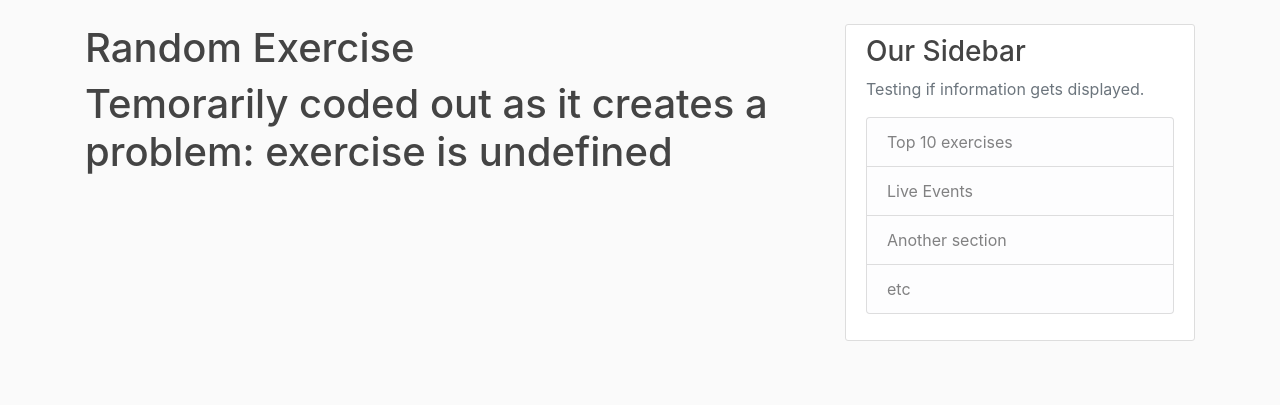
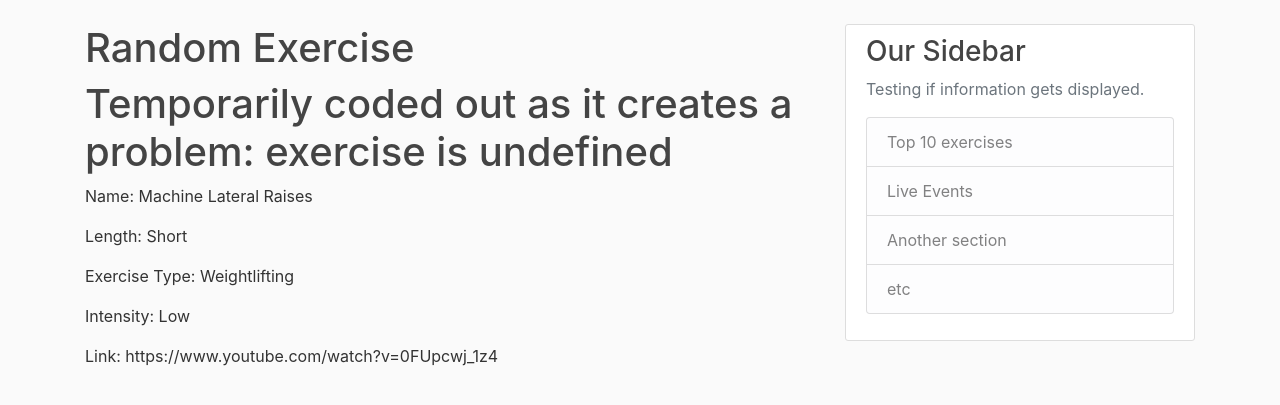
Before and after one commit to rave-crave/FitVid-App, a Flask app: page /random_exercise in a window 1280 px wide. Shown: the part 56-461 px from the top of the page. Run offline with Flask 2, Linux system fonts and the light colour scheme.

Commit message:
Fix random route after  accidentallybreaking it

```diff
--- a/fitvidapphackathon/routes.py
+++ b/fitvidapphackathon/routes.py
@@ -65,7 +65,7 @@ def login():
 def random_exercise():
     all_exercises = Exercise.query.all()
     random_exercise = random.choice(all_exercises)
-    return render_template('random_exercise.html', title=random_exercise)
+    return render_template('random_exercise.html', exercise=random_exercise)
    # return render_template('random.html', exercise=random_exercise) Matt's original last line
 
 @app.route("/logout")
--- a/fitvidapphackathon/templates/random_exercise.html
+++ b/fitvidapphackathon/templates/random_exercise.html
@@ -1,15 +1,14 @@
 {% extends "layout.html" %}
 {% block content %}
     <h1>Random Exercise</h1>
-    <h1>Temorarily coded out as it creates a problem: exercise is undefined</h1>
-{% endblock content %}
-    <!--to fix the above('exercise' is undefined):
+    <h1>Temporarily coded out as it creates a problem: exercise is undefined</h1>
     <p>Name: {{ exercise.name }}</p>
     <p>Length: {{ exercise.length }}</p>
     <p>Exercise Type: {{ exercise.exercise_type }}</p>
     <p>Intensity: {{ exercise.intensity }}</p>
-    <p>Link: {{ exercise.link }}</p> -->
+    <p>Link: {{ exercise.link }}</p>
 
+{% endblock content %}
 
 <!-- # Matt's original code for random.html:
 <h1>Random Exercise</h1>
```
Also changed, not shown: instance/site.db, 1 other file.
